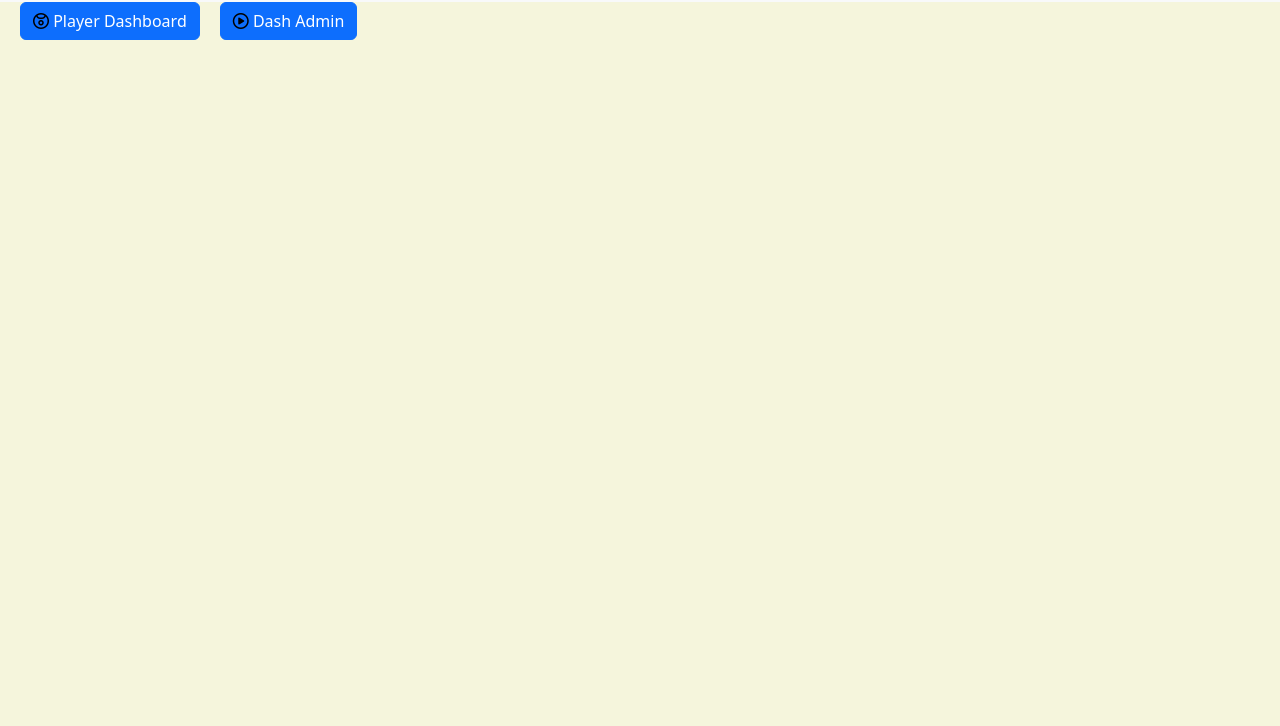
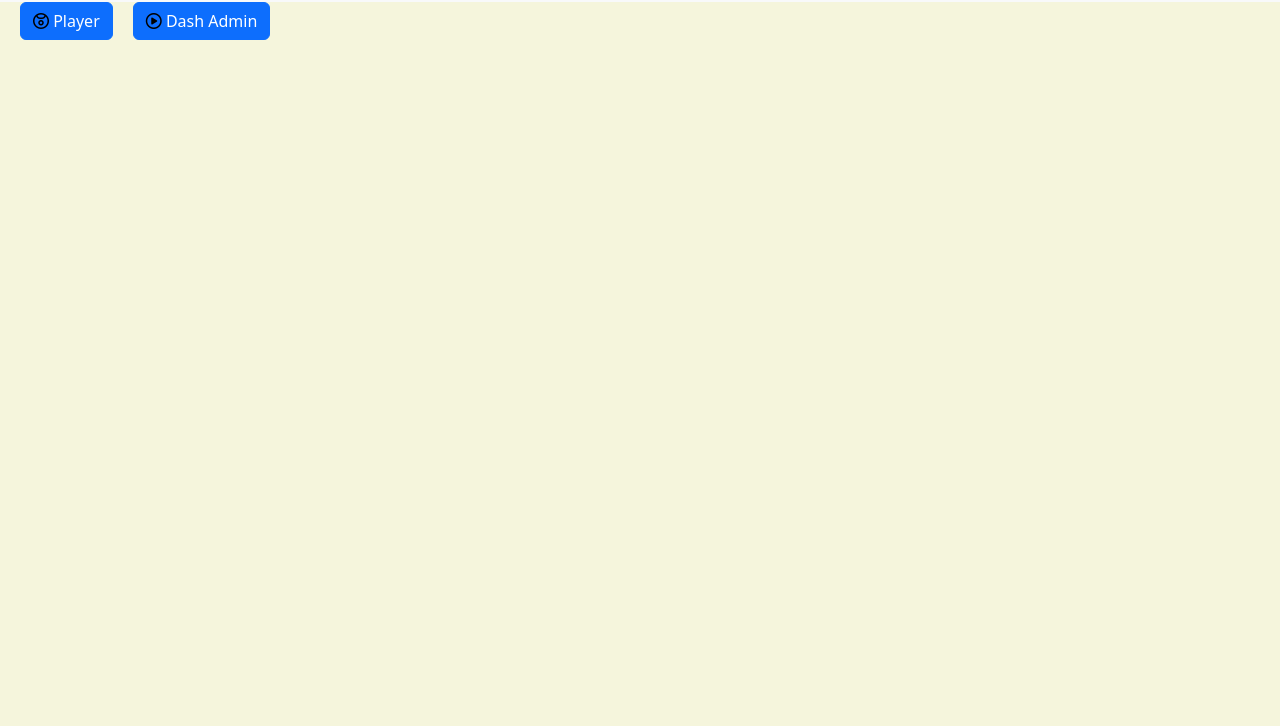
Before and after one commit to Praveer094/zuno, a website: page public/index.html in a window 1280 px wide. Shown: the part 74-800 px from the top of the page. Drawn offline with nearby package versions, Linux system fonts and the light colour scheme.

Commit message:
Update index.html

```diff
--- a/public/index.html
+++ b/public/index.html
@@ -231,7 +231,7 @@
     <center>
         <a href="/dash_player.html" target="_parent" style="float: left; margin-left: 20px;" class="btn btn-primary"><i
                 class="fa-regular fa-circle-user fa-spin fa-spin-reverse" style="color: #000000;"></i> Player
-            Dashboard</a>
+            </a>
     </center>
 
     <center>
```
